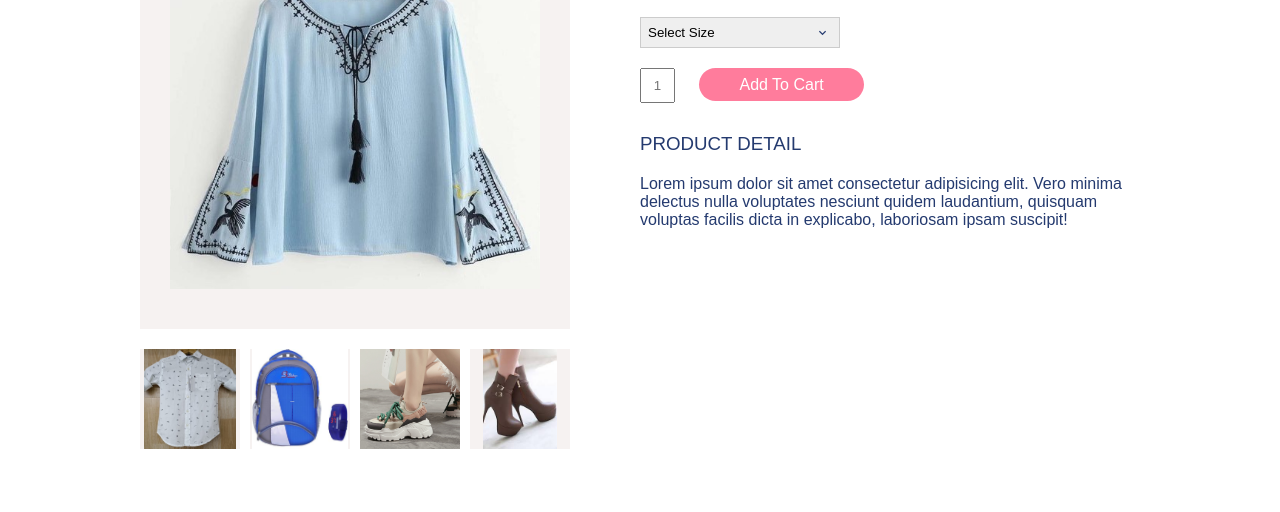
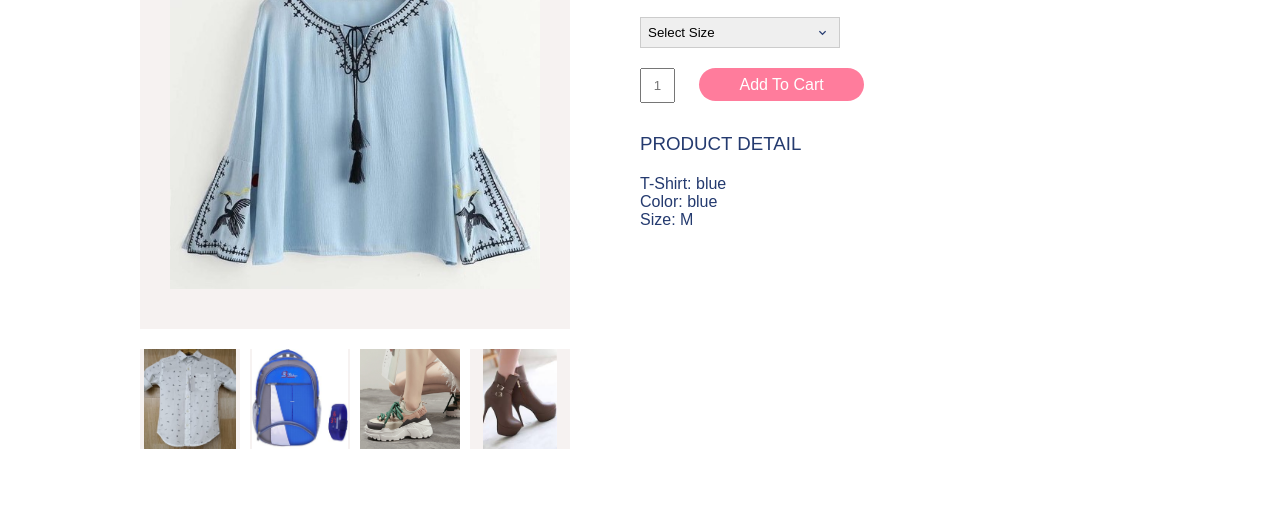
Before and after one commit to mansitagadiya/ecommerce-ns-mini-project, a plain HTML site: page product-details.html in a window 1280 px wide. Shown: the part 288-800 px from the top of the page. Drawn offline with nearby package versions, Linux system fonts and the light colour scheme; files whose address does not match are found by name.

Commit message:
Update product-details.html

```diff
--- a/product-details.html
+++ b/product-details.html
@@ -111,8 +111,7 @@
           <a href="cart.html" class="addCart">Add To Cart</a>
         </form>
         <h3>Product Detail</h3>
-        <p>Lorem ipsum dolor sit amet consectetur adipisicing elit. Vero minima delectus nulla voluptates nesciunt
-          quidem laudantium, quisquam voluptas facilis dicta in explicabo, laboriosam ipsam suscipit!</p>
+        <p>T-Shirt: blue <br> Color: blue <br> Size: M</p>
       </div>
     </div>
   </section>
```
